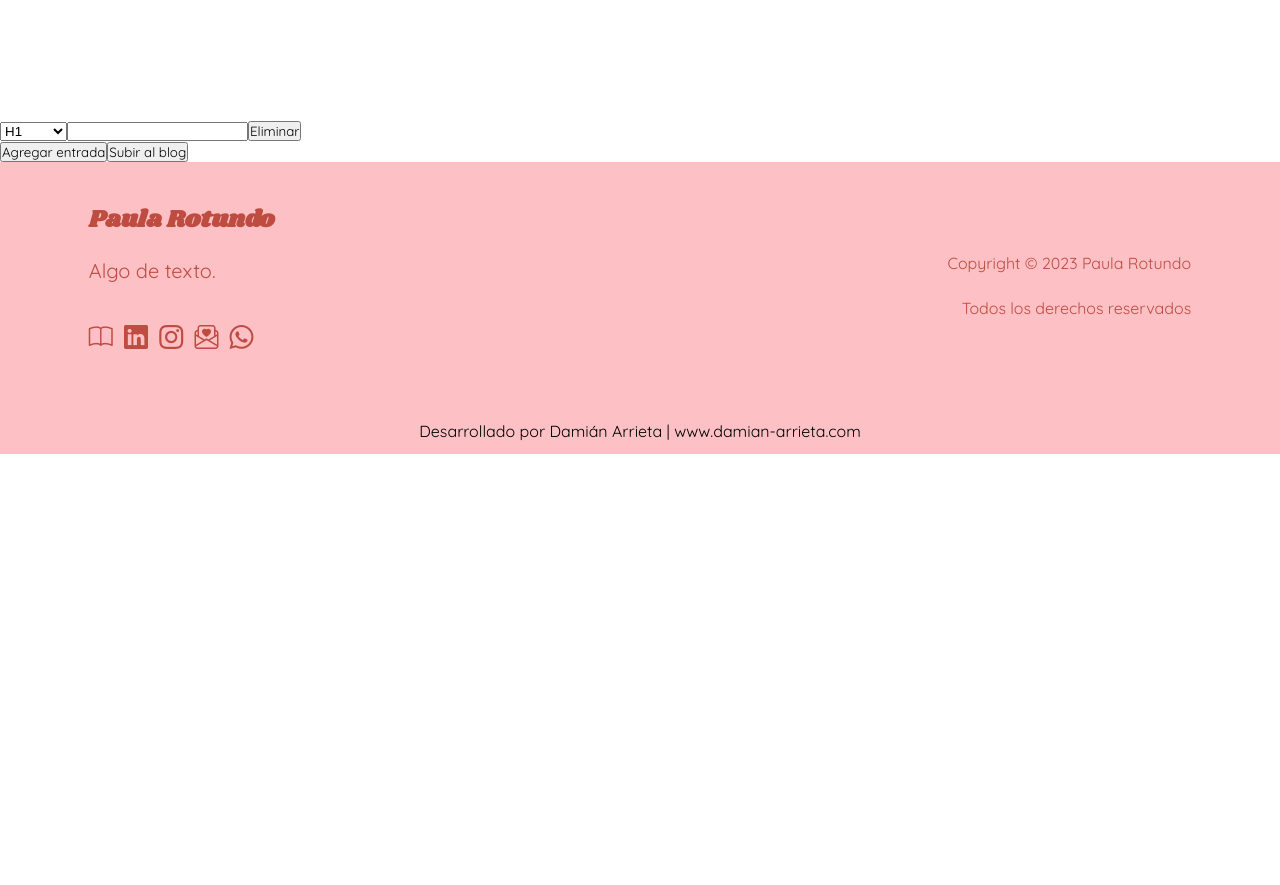
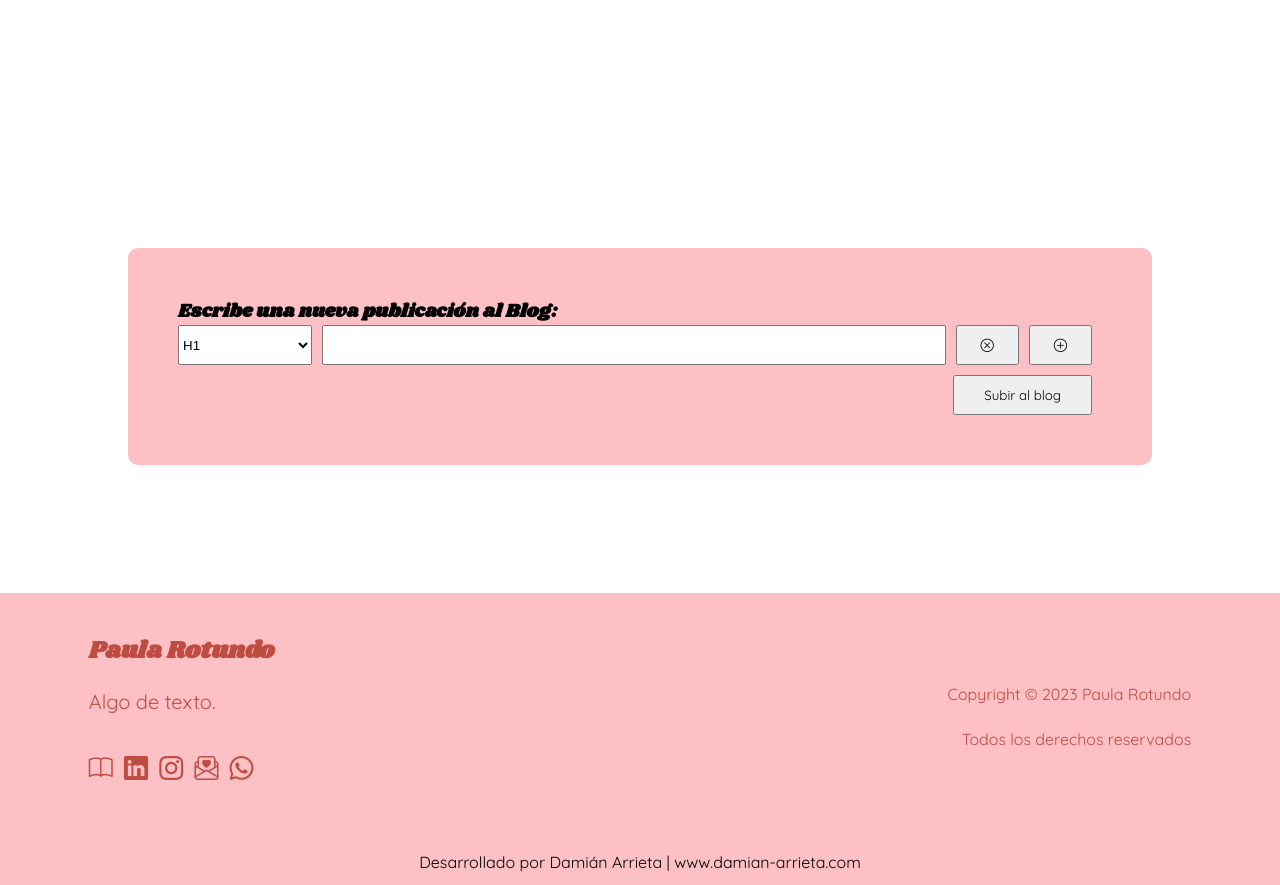
Before and after one commit to damian-arrieta/paula-rotundo-portfolio, a React (Create React App) app: page /posteos/1 in a window 1280 px wide. Shown: the part 1480-2365 px from the top of the page. Before the commit the page ends 1934 px from the top, so only its background shows below. Built offline with nearby package versions, Linux system fonts and the light colour scheme.

Commit message:
Add styles in form

```diff
--- a/src/App.css
+++ b/src/App.css
@@ -198,6 +198,65 @@ h1 {
   background-image: linear-gradient(0deg, rgba(0, 0, 0, 0.5), rgba(0, 0, 0, 0.5)), url('./assets/imgs/estrategia-de-marketing.jpeg');
 }
 
+/*---------- Form ----------*/
+
+.form-container {
+  width: 80%;
+  background-color: #fcc0c5;
+  margin: 10%;
+  border-radius: 10px;
+  padding: 50px;
+  display: flex;
+  flex-direction: column;
+}
+
+.entry {
+  display: flex;
+  flex-direction: row;
+  margin-bottom: 10px;
+  width: 100%;
+}
+
+select {
+  width: 15%;
+  margin-right: 10px;
+}
+
+input[type="text"] {
+  width: 70%;
+  margin-right: 10px;
+  padding: 10px;
+}
+
+button[type="button"] {
+  width: 7%;
+  margin-right: 10px;
+  padding: 10px;
+}
+
+button[type="submit"] {
+  width: 15%;
+  margin-right: 10px;
+  padding: 10px;
+}
+
+.button-group {
+  display: flex;
+  flex-direction: row;
+  justify-content: flex-end;
+  align-items: center;
+}
+
+.add-entry {
+  width: 70%;
+  margin-right: 10px;
+}
+
+.submit {
+  width: 15%;
+}
+
+
 /*---------- Footer ----------*/
 
 .footer {
--- a/src/components/BlogForm.js
+++ b/src/components/BlogForm.js
@@ -27,9 +27,10 @@ const BlogForm = () => {
   }
 
   return (
-    <form onSubmit={handleSubmit}>
+    <form onSubmit={handleSubmit} className='form-container'>
+      <h3>Escribe una nueva publicación al Blog:</h3>
       {entries.map((entry, index) => (
-        <div key={index}>
+        <div key={index} className="entry">
           <select
             value={entry.type}
             onChange={(event) => {
@@ -45,22 +46,28 @@ const BlogForm = () => {
               <option value="h5">H5</option>
               <option value="h6">H6</option>
               <option value="p">Párrafo</option>
-            <option value="imagen">Imagen</option>
+              <option value="img-blog">Imagen de Blog</option>
+              <option value="img-card">Imagen de Card</option>
             </select>
             <input
+              className='form-control'
               type="text"
               value={entry.text}
               onChange={(event) => handleEntryChange(index, event)}
             />
             <button type="button" onClick={() => handleRemoveEntry(index)}>
-            Eliminar
+              <i className="bi bi-x-circle"></i>
+            </button>
+            <button type="button" onClick={handleAddEntry} className="add-entry">
+              <i className="bi bi-plus-circle"></i>
             </button>
           </div>
         ))}
-      <button type="button" onClick={handleAddEntry}>
-        Agregar entrada
+          <div className="button-group">
+            <button type="submit" className="submit">
+              Subir al blog
             </button>
-      <button type="submit">Subir al blog</button>
+          </div>
     </form>
   );
 };
```
Lines whose indentation alone changed are shown as unchanged.
